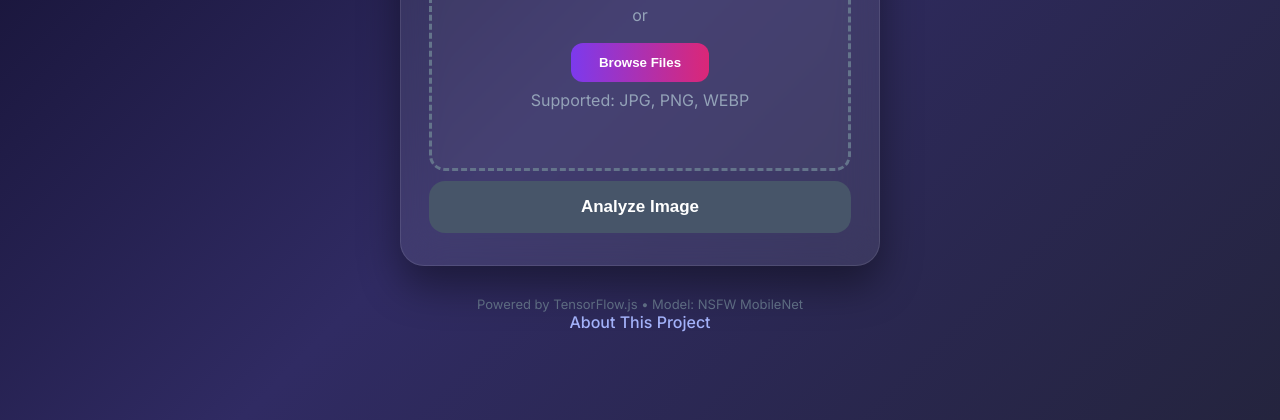
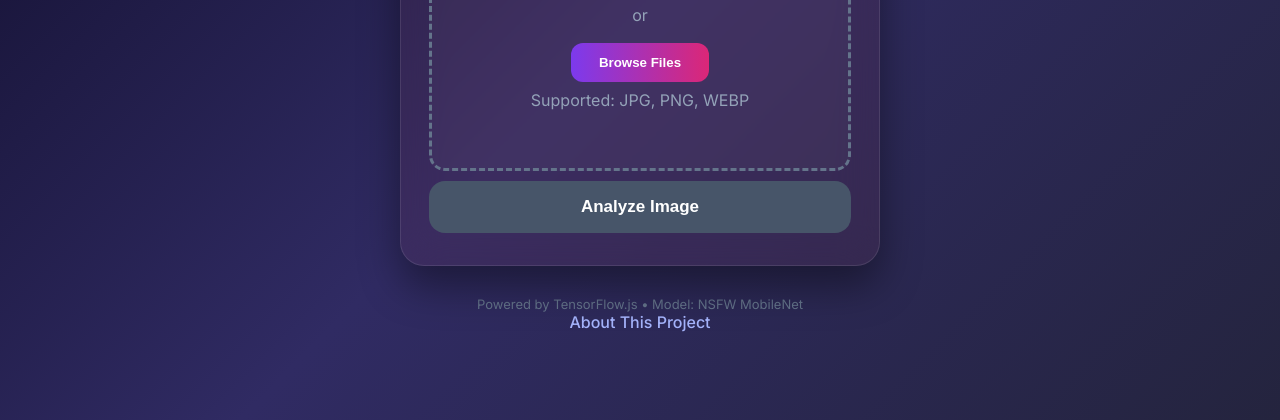
Before and after one commit to rohith1246/nsfw-detector, a website: page public/index.html in a window 1280 px wide. Shown: the part 380-800 px from the top of the page. Drawn offline with Linux system fonts and the light colour scheme.

Commit message:
fixed bugs

```diff
--- a/public/style.css
+++ b/public/style.css
@@ -21,7 +21,7 @@ body {
 }
 
 .card {
-  background: rgba(255, 255, 255, 0.08);
+  background: rgba(194, 68, 68, 0.08);
   backdrop-filter: blur(20px);
   border: 1px solid rgba(255, 255, 255, 0.1);
   border-radius: 24px;
```
Also changed, not shown: api/server.js (+9 -1 lines).
